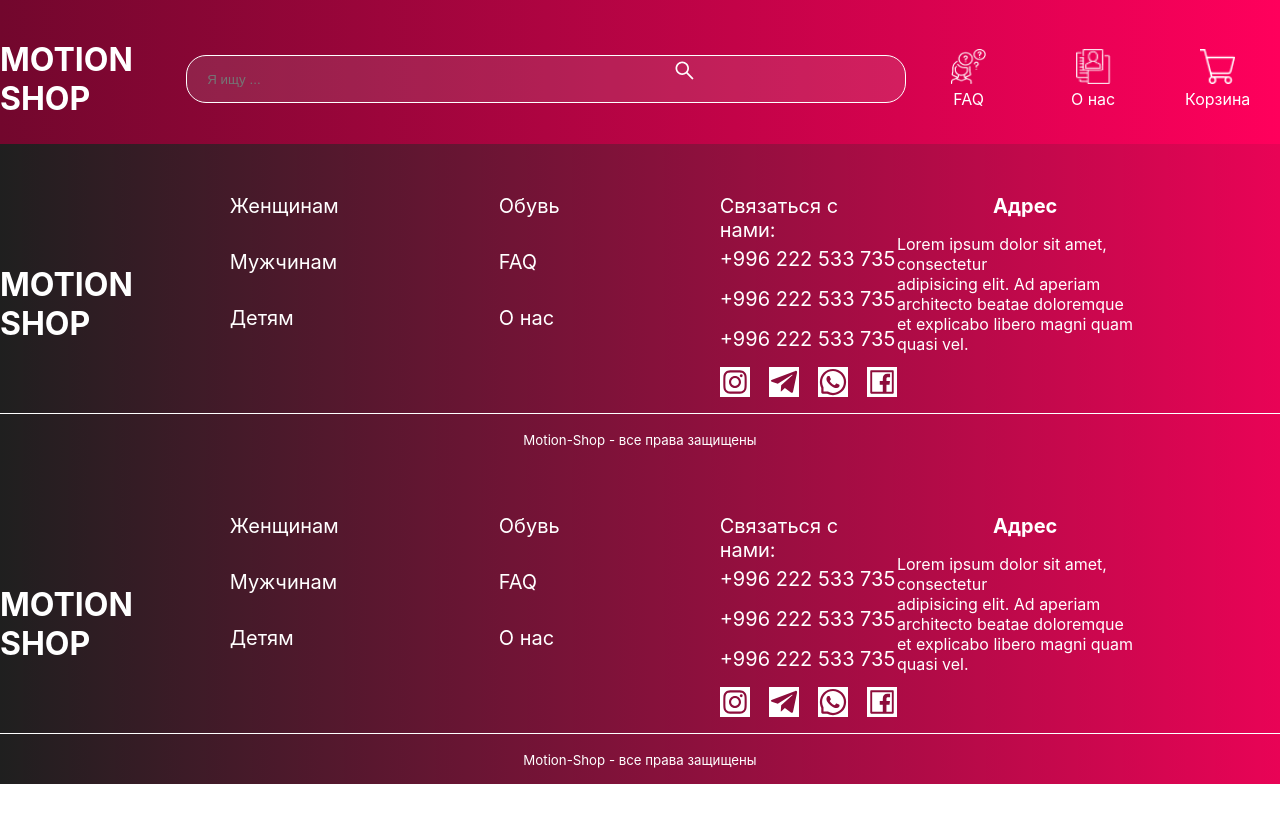
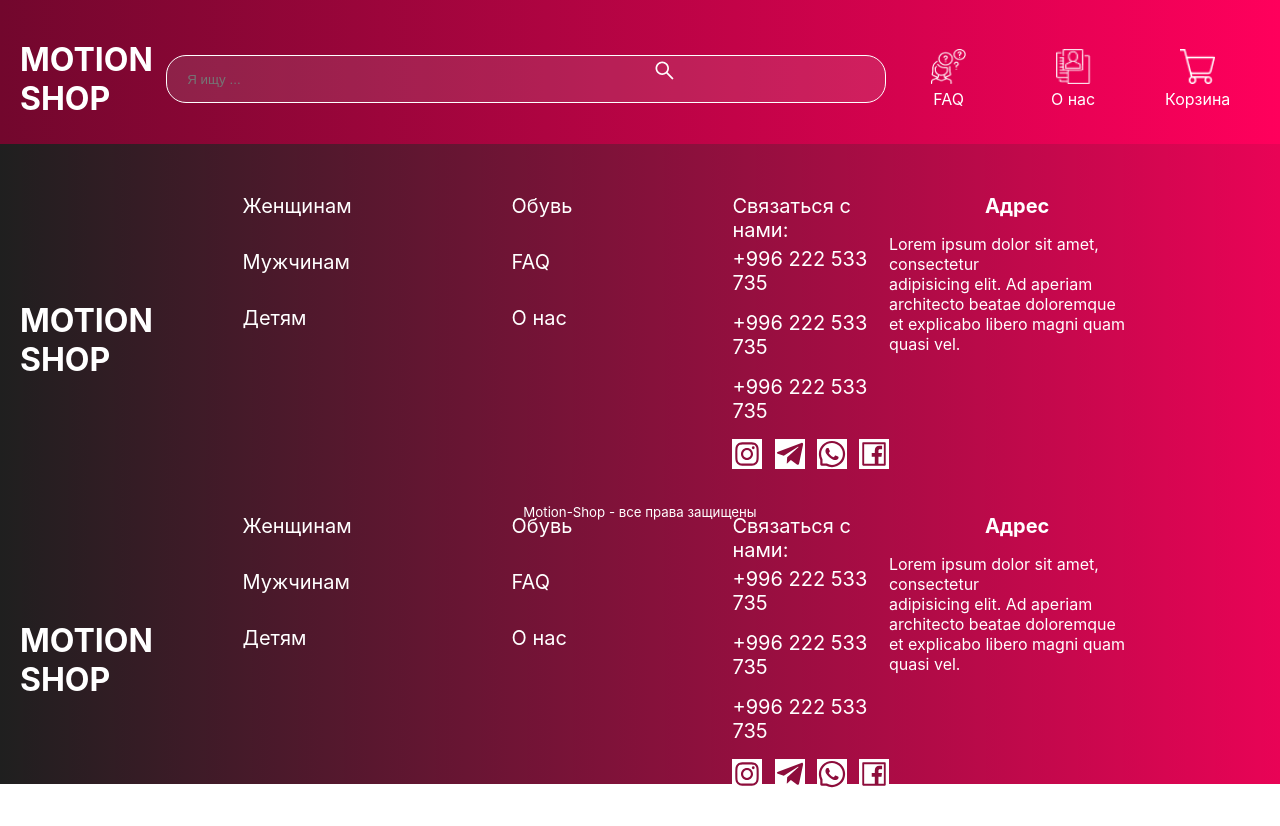
Before and after one commit to Tima0202/motion-shoop, a React (Create React App) app: page /Footer in a window 1280 px wide. Shown: the top 826 px of the page. Built offline with nearby package versions, Linux system fonts and the light colour scheme.

Commit message:
gaaww (#5)

```diff
--- a/src/App.scss
+++ b/src/App.scss
@@ -8,7 +8,6 @@
 
 .container{
   width: 100%;
-  max-width: 1700px;
   margin: 0 auto;
 }
 
--- a/src/style/footer/footer.scss
+++ b/src/style/footer/footer.scss
@@ -1,6 +1,7 @@
 #footer{
   height: 20rem;
   background: linear-gradient(269.84deg, #FF005C -10.98%, rgba(0, 0, 0, 0.88) 100%);
+  padding: 0 20px;
   .footer{
     padding: 50px 0 ;
     a{
--- a/src/style/header/header.scss
+++ b/src/style/header/header.scss
@@ -1,6 +1,7 @@
 #header{
   background: linear-gradient(90deg, #72072D 0%, #FF005C 100%);
   height: 9rem;
+  padding: 0 20px;
   img{
     width: 35px;
     height: 35px;
--- a/src/style/home/home.scss
+++ b/src/style/home/home.scss
@@ -1,3 +1,5 @@
-.h1{
-  color: crimson;
+#home{
+  .home{
+
+  }
 }
```
